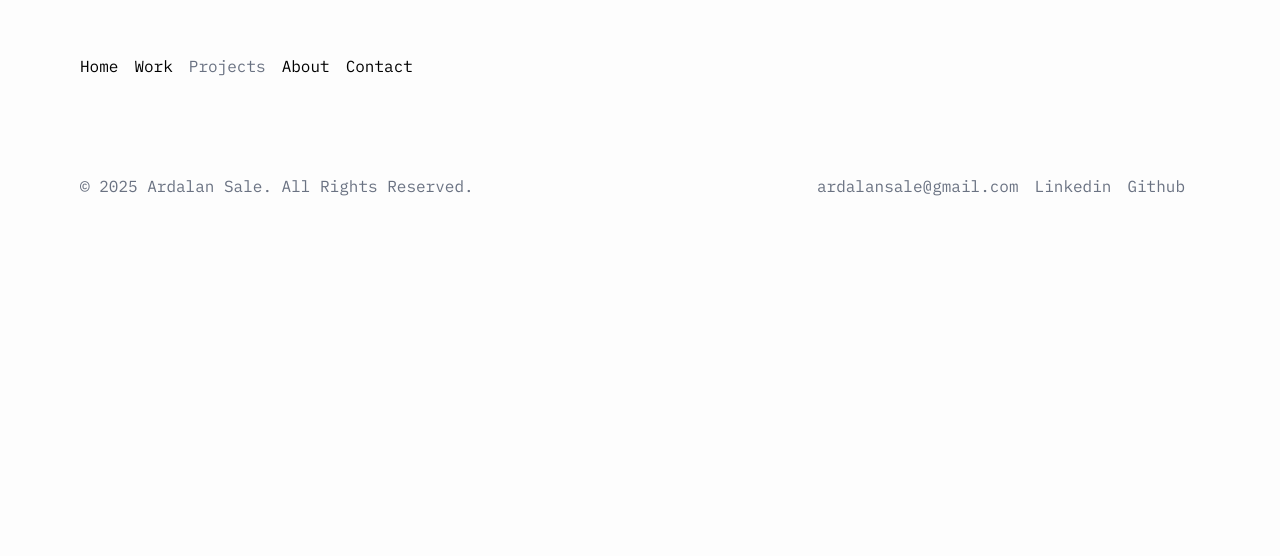
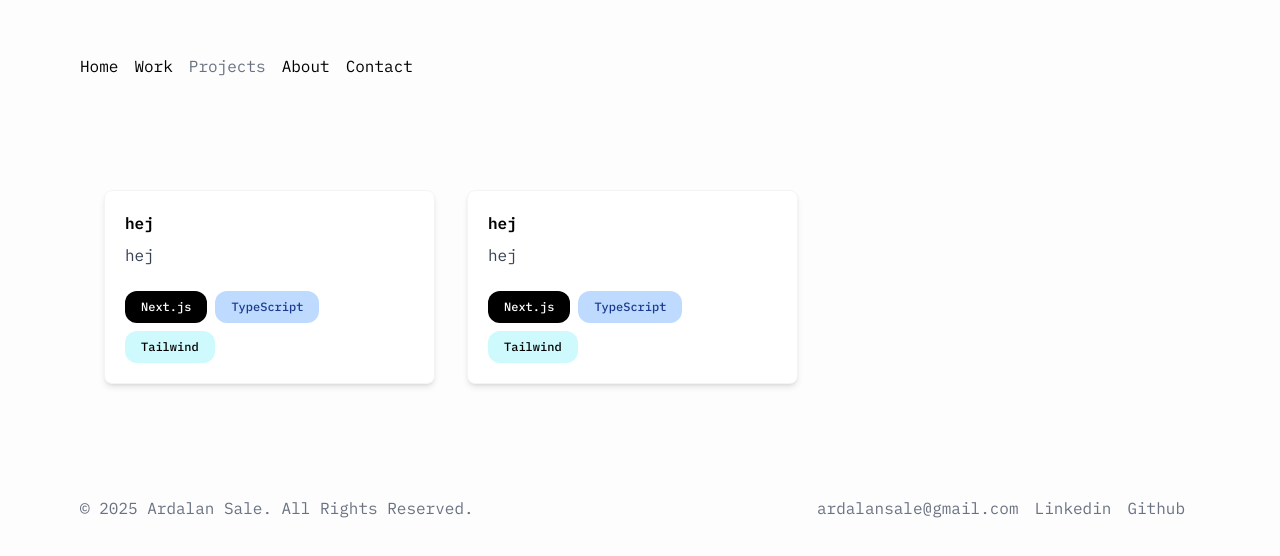
Before and after one commit to ardalansale/portfolio-ardalansale, a Next.js app: page /projects in a window 1280 px wide. Shown: the part 114-670 px from the top of the page. Built offline with nearby package versions, Linux system fonts and the light colour scheme.

Commit message:
Ändrade placering på huvudobjekten på varje sida
Gjort klart komponent och sida för Projects. Redo att lägga in projekt nu.

```diff
--- a/app/about/page.tsx
+++ b/app/about/page.tsx
@@ -27,7 +27,7 @@ const sections = [
 
 export default function About() {
     return (
-        <main className="flex flex-row gap-2">
+        <main className="flex flex-row gap-2 max-w-7xl p-6">
             {/* Textyta */}
             <article className="flex flex-col flex-1 gap-8">
                 {sections.map((section, index) => (
--- a/app/page.tsx
+++ b/app/page.tsx
@@ -8,7 +8,7 @@ export const metadata: Metadata = {
 
 export default function Home() {
   return (
-    <main className="flex flex-col gap-4 max-w-150">
+    <main className="flex flex-col gap-4 max-w-170 w-full p-6">
       <h1 className='text-4xl font-regular'>Ardalan Sale</h1>
       <h1 className='text-4xl text-zinc-500'>UX Designer & Web Developer</h1>
       <div className="space-y-4">
--- a/app/projects/page.tsx
+++ b/app/projects/page.tsx
@@ -5,11 +5,24 @@ export const metadata: Metadata = {
 }
 
 import { Metadata } from 'next'
+import ProjectCard from '@/components/ProjectCard'
 
 export default function Projects() {
     return (
-        <section>
+        <main className='grid grid-cols-1 md:grid-cols-2 lg:grid-cols-3 w-full gap-8 mx-auto p-6'>
+            <ProjectCard
+            title='hej'
+            description='hej'
+            tags={["Next.js", "TypeScript", "Tailwind"]}
+            demoUrl="https://www.google.se"
+            />
 
-        </section>
+            <ProjectCard
+            title='hej'
+            description='hej'
+            tags={["Next.js", "TypeScript", "Tailwind"]}
+            demoUrl="https://www.google.se"
+            />
+        </main>
     );
 }
--- a/app/work/page.tsx
+++ b/app/work/page.tsx
@@ -11,7 +11,7 @@ import Link from 'next/link';
 export default function Work() {
     return (
 
-        <main className='grid grid-cols-1 md:grid-cols-2 lg:grid-cols-3 w-full gap-8'>
+        <main className='grid grid-cols-1 md:grid-cols-2 lg:grid-cols-3 w-full gap-8 mx-auto p-6'>
             {/* Med block innan <Link> fyller länken hela det utrymme som barnet (Card-komponenten) upptar. */}
 
             {/* 1. Closar AI */}
--- /dev/null
+++ b/components/ProjectCard.tsx
@@ -0,0 +1,55 @@
+type ProjectProps = {
+    title: string;
+    description: string;
+    tags: string[];
+    demoUrl?: string;
+}
+
+const ProjectCard = ({ title, description, tags, demoUrl}: ProjectProps) => {
+
+    // Färg för specifika taggar
+    const tagColors: Record<string, string> = {
+        React: "bg-blue-100 text-blue-800",
+        "Next.js": "bg-black text-white",
+        Tailwind: "bg-cyan-100 text-cyan800",
+        TypeScript: "bg-blue-200 text-blue-900",
+        JavaScript: "bg-yellow-100 text-yellow-800",
+        Node: "bg-green-100 text-green-800",
+    };
+
+
+    const Wrapper = demoUrl
+    ? ({ children }: {children: React.ReactNode }) => (
+        <a
+        href={demoUrl}
+        target="_blank"
+        rel="noopener noreferrer"
+        >
+        {children}
+        </a>
+    )
+    : ({children}: {children: React.ReactNode }) => <div>{children}</div>;
+
+    return (
+        <Wrapper>
+            <div className="flex flex-col p-5 gap-2 bg-white border-1 border-gray-100 rounded-lg cursor-pointer shadow-md hover:shadow-xl transition-shadow duration-300">
+                <h3 className="font-semibold">{title}</h3>
+                <p className="text-gray-700 mb-4">{description}</p>
+                <div className="flex flex-wrap gap-2">
+                    {tags.map((tag) => (
+                        <span
+                        key={tag}
+                        className={`text-xs font-medium px-4 py-2 rounded-xl ${
+                            tagColors[tag] || "bg-gray-100 text-gray-800"
+                        }`}
+                        >
+                        {tag}
+                        </span>
+                    ))}
+                </div>
+            </div>
+        </Wrapper>
+    );
+};
+
+export default ProjectCard;
--- a/components/WorkCard.tsx
+++ b/components/WorkCard.tsx
@@ -1,4 +1,4 @@
-// Kort för case studies under Home
+// Kort för case studies för Home-sidan
 interface Cardprops {
     color: string;
     title: string;
```
